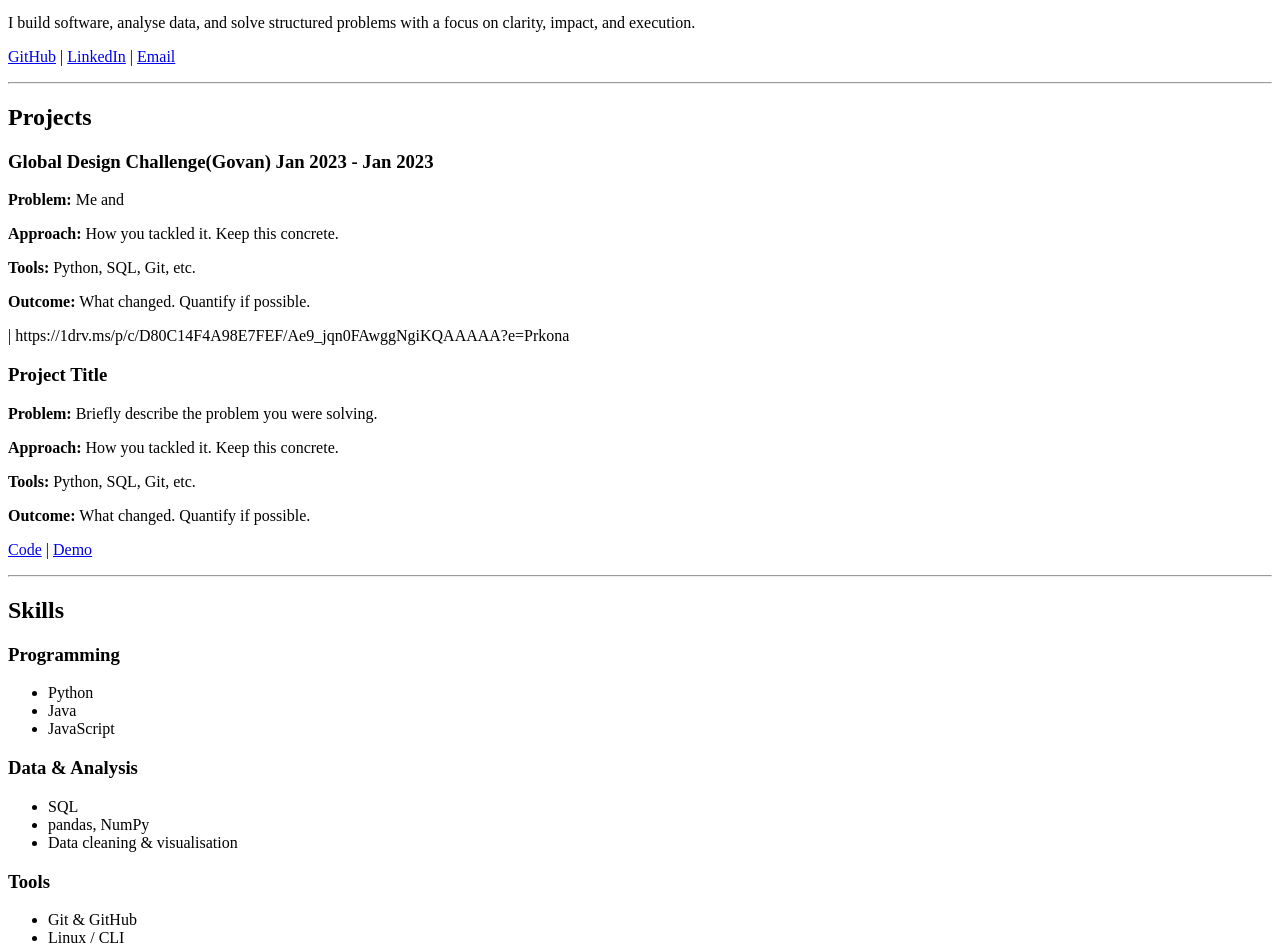
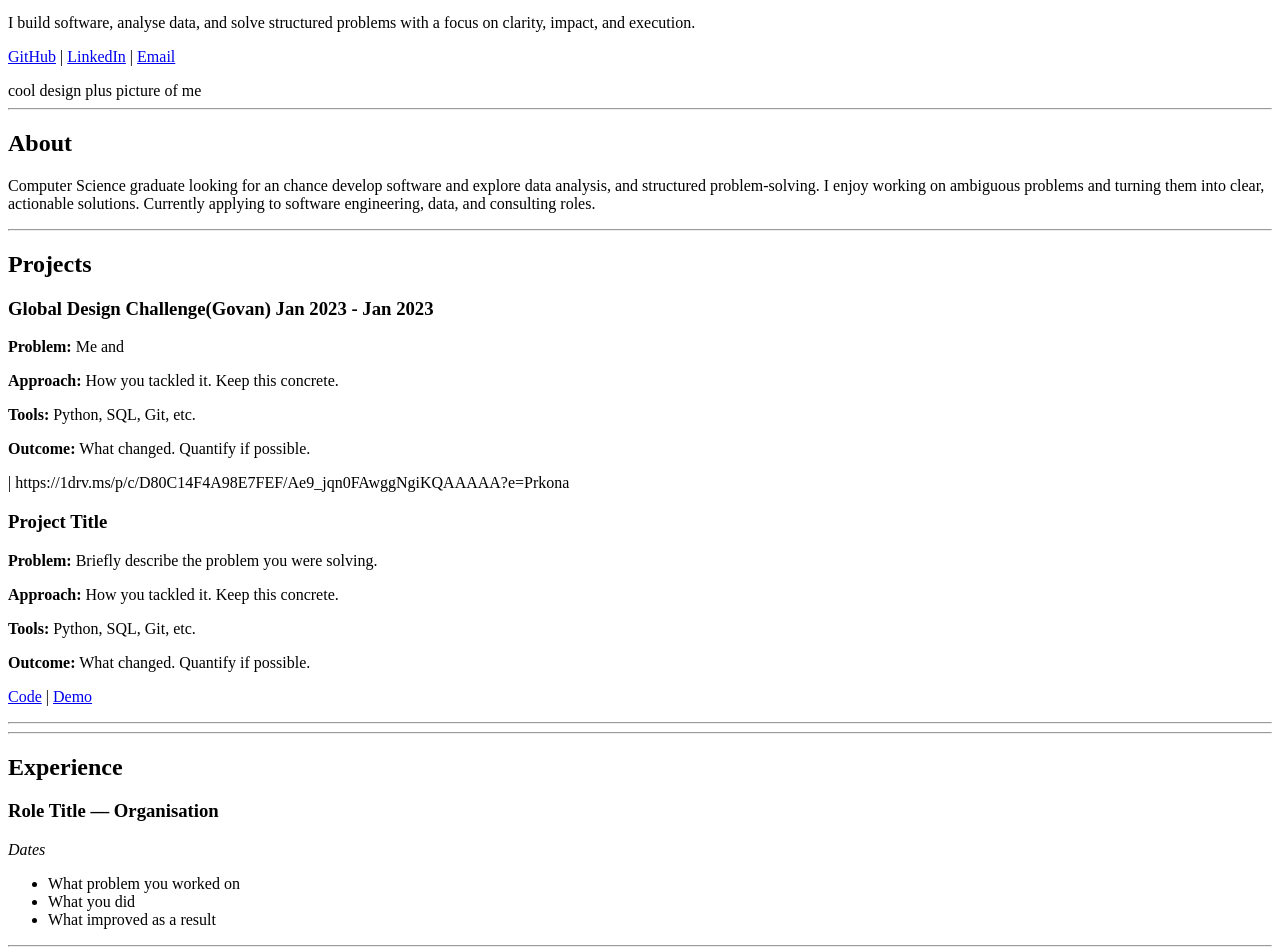
Before and after one commit to AaronAtaBaah/AaronAtaBaah.github.io, a plain HTML site: page index.html in a window 1280 px wide. Shown: the part 100-1052 px from the top of the page. Drawn offline with Linux system fonts and the light colour scheme.

Commit message:
Add hero, restructure sections, add assets
Introduce a hero section, add id="projects" to the projects section, and remove the duplicated About block and the Skills section to simplify the page structure. Add placeholder assets: an empty style.css and a stub script.js file to prepare for styling and scripting.

```diff
--- a/index.html
+++ b/index.html
@@ -21,11 +21,27 @@
       <a href="Aaron:aaronab412@gmail.com">Email</a>
     </p>
   </header>
+	<section id="hero">
+
+	cool design plus picture of me
+
+	</section>
+  <hr />
+   <!-- ABOUT -->
+  <section id = "about">
+    <h2>About</h2>
+    <p>
+      Computer Science graduate looking for an chance  develop software and explore  data analysis,
+      and structured problem-solving. I enjoy working on ambiguous problems and turning
+      them into clear, actionable solutions. Currently applying to software engineering,
+      data, and consulting roles.
+    </p>
+  </section>
 
   <hr />
 
   <!-- PROJECTS -->
-  <section>
+  <section id ="projects">
     <h2>Projects</h2>
 
     <article>
@@ -55,31 +71,6 @@ https://1drv.ms/p/c/D80C14F4A98E7FEF/Ae9_jqn0FAwggNgiKQAAAAA?e=Prkona    </artic
 
   <hr />
 
-  <!-- SKILLS -->
-  <section>
-    <h2>Skills</h2>
-
-    <h3>Programming</h3>
-    <ul>
-      <li>Python</li>
-      <li>Java</li>
-      <li>JavaScript</li>
-    </ul>
-
-    <h3>Data & Analysis</h3>
-    <ul>
-      <li>SQL</li>
-      <li>pandas, NumPy</li>
-      <li>Data cleaning & visualisation</li>
-    </ul>
-
-    <h3>Tools</h3>
-    <ul>
-      <li>Git & GitHub</li>
-      <li>Linux / CLI</li>
-    </ul>
-  </section>
-
   <hr />
 
   <!-- EXPERIENCE -->
@@ -100,18 +91,7 @@ https://1drv.ms/p/c/D80C14F4A98E7FEF/Ae9_jqn0FAwggNgiKQAAAAA?e=Prkona    </artic
 
   <hr />
 
-  <!-- ABOUT -->
-  <section>
-    <h2>About</h2>
-    <p>
-      Computer Science graduate looking for an chance  develop software and explore  data analysis,
-      and structured problem-solving. I enjoy working on ambiguous problems and turning
-      them into clear, actionable solutions. Currently applying to software engineering,
-      data, and consulting roles.
-    </p>
-  </section>
 
-  <hr />
 
   <!-- FOOTER -->
   <footer>
--- /dev/null
+++ b/script.js
@@ -0,0 +1 @@
+script.js
```
Also changed, not shown: style.css (added).
